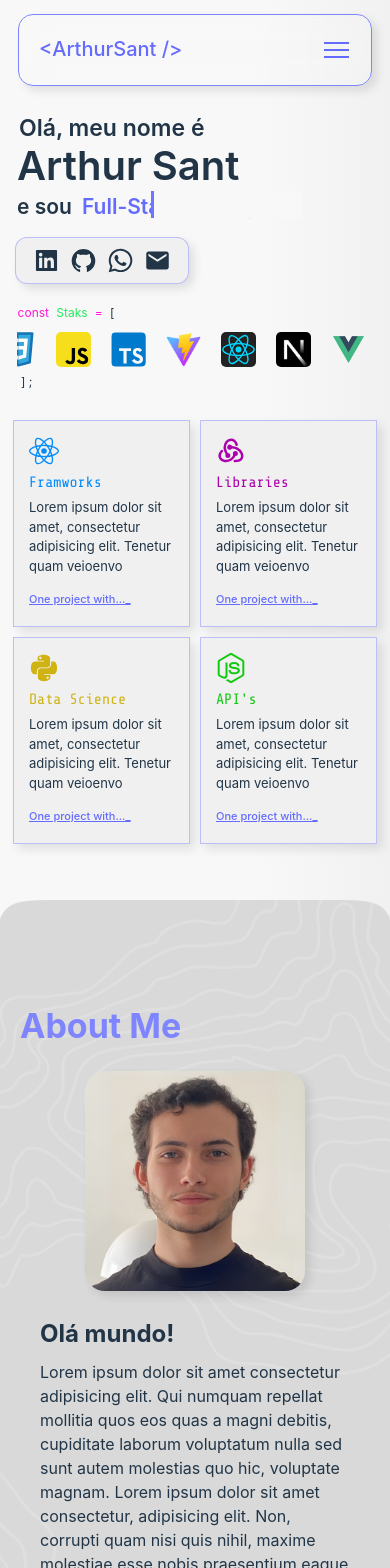
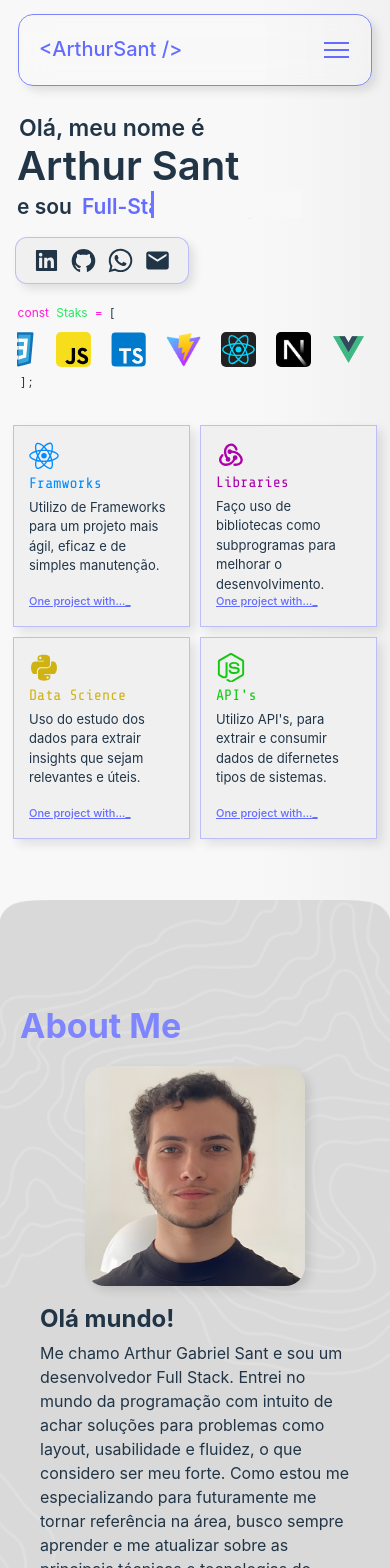
Before and after one commit to ArthurSantDev/ArthurSant, a React (Vite) app: page / in a window 390 px wide. Shown: the top 1568 px of the page. Built offline with nearby package versions, Linux system fonts and the light colour scheme.

Commit message:
add texts and fixed layout for these texts

```diff
--- a/src/Global/Global.css
+++ b/src/Global/Global.css
@@ -6,7 +6,6 @@
 
   color: #ffffffde;
   --color: #ffffffde;
-
   background: linear-gradient(to right, #01000f, #01000f, #01000f, #000d22);
   --background: #01000f;
 
@@ -92,6 +91,10 @@
     --four: #11c911;
   }
 }
+
+
+
+
 
 * {
   scroll-behavior: smooth;
@@ -192,7 +195,7 @@ button {
 }
 button i {
   font-size: 20px;
-  margin: 0 -4px -4px 0
+  margin: 0 -2px -4px -4px;
 }
 
 ::-webkit-scrollbar {
--- a/src/components/Stack/index.jsx
+++ b/src/components/Stack/index.jsx
@@ -62,7 +62,7 @@ const index = () => {
                <SiNextdotjs />
             </div>
             <div className='stack-box'>
-               <h1> Vute.Js </h1>
+               <h1> Vue.Js </h1>
                <FaVuejs />
             </div>
             <div className='stack-box'>
--- a/src/pages/About/index.css
+++ b/src/pages/About/index.css
@@ -40,7 +40,7 @@
 }
 
 .about_text {
-   width: 480px;
+   width: 500px;
    margin-left: 20px;
    padding: 5px;
 }
@@ -77,7 +77,7 @@
       align-items: center;
       justify-content: center;
       width: 100%;
-      margin-top: 20px;
+      margin-top: 15px;
    }
    .about_img img {
       width: 220px;
@@ -88,7 +88,7 @@
 
    .about_text {
       width: 100%;
-      padding: 25px 0px 0;
+      padding: 15px 0px 0;
       margin-left: 0;
    }
 
@@ -96,6 +96,6 @@
       padding: 0px 0px 0px 0px;
    }
    .about_text p {
-      padding: 8px 0px 0px 0px;
+      padding: 4px 0px 0px 0px;
    }
 }
--- a/src/pages/About/index.jsx
+++ b/src/pages/About/index.jsx
@@ -1,4 +1,4 @@
-import StackColumn from '../../components/Stack'
+import StacksColumn from '../../components/Stack'
 import './index.css'
 
 const index = () => {
@@ -18,13 +18,17 @@ const index = () => {
                   Olá mundo!
                </h2>
                <p>
-                  Lorem ipsum dolor sit amet consectetur adipisicing elit. Qui numquam repellat mollitia quos eos quas a magni debitis, cupiditate laborum voluptatum nulla sed sunt autem molestias quo hic, voluptate magnam.
-                  Lorem ipsum dolor sit amet consectetur, adipisicing elit. Non, corrupti quam nisi quis nihil, maxime molestiae esse nobis praesentium eaque dignissimos natus impedit quibusdam? Fugiat ex id earum officia nobis.
+               Me chamo Arthur Gabriel Sant e sou um desenvolvedor Full Stack.
+               Entrei no mundo da programação com intuito de achar soluções para problemas como  layout,
+               usabilidade e fluidez, o que considero ser meu forte. Como estou me especializando para
+               futuramente me tornar referência na área, busco sempre aprender e me atualizar sobre as principais
+               técnicas e tecnologias do mercado, tendo como minhas principais características a capacidade de compreender
+               e elevar o código e funcionalidades das aplicações em que trabalho.
                </p>
             </div>
          </div>
       </div>
-      <StackColumn />
+      <StacksColumn />
    </div>
    </div>
   )
--- a/src/pages/Home/index.css
+++ b/src/pages/Home/index.css
@@ -167,7 +167,7 @@
    text-align: start;
    width: 185px;
    height: 185px;
-   padding: 15px 15px 20px 15px;
+   padding: 15px 15px 15px 15px;
    border-radius: 0px;
    border: 1.5px solid var(--border);
    background-color: var(--back);
@@ -175,16 +175,20 @@
 }
 
 .skill svg {
-   width: 26px;
-   height: 26px;
-   margin-top: 8px;
+   width: 28px;
+   height: 28px;
+   margin-top: 5px;
 }
 
 .skill h2 {
    font-family: Share Tech Mono;
-   font-size: 15px;
+   font-size: 16px;
    font-weight: 900;
-   margin: 8px 0 6px;
+   margin: 4px 0 4px;
+}
+
+.skill-text {
+   height: 85px;
 }
 
 .skill p {
@@ -192,7 +196,7 @@
 }
 
 .link {
-   margin: 20px 0 0 0;
+   margin: 0px 0 0 0;
 }
 
 .link a {
@@ -344,7 +348,7 @@
       justify-content: start;
       text-align: start;
       max-width: 145px;
-      height: 175px;
+      height: 170px;
       padding: 15px;
       border-color: var(--mobile-border-200);
       /* border-color: var(--mobile-border-900); */
@@ -361,16 +365,20 @@
       font-family: Share Tech Mono;
       font-size: 15px;
       font-weight: 900;
-      margin: 6px 0 4px;
+      margin: 3px 0 2px;
+   }
+
+   .skill-text {
+      height: 90px;
+      padding: 0px 0px 0px 0px;
    }
 
    .skill p {
       font-size: 13px;
-      margin: 0px 0 4px;
    }
 
    .link {
-      margin: 5px 0 0 0;
+      margin: 0px 0 0 0;
    }
 
    .link a {
--- a/src/pages/Home/index.jsx
+++ b/src/pages/Home/index.jsx
@@ -48,8 +48,11 @@ const index = () => {
           <div className='skills'>
             <div className='skill shadow'>
               <SiReact className="one" />
-              <h2 className="one">Framworks</h2>
-              <p>Lorem ipsum dolor sit amet, consectetur adipisicing elit. Tenetur quam veioenvo</p>
+
+                <h2 className="one">Framworks</h2>
+              <div className="skill-text">
+                <p>Utilizo de Frameworks para um projeto mais ágil, eficaz e de simples manutenção.</p>
+              </div>
               <div className="link">
                 <a href="https://github.com/ArthurSantDev/Nike" target='_blank'>One project with..._</a>
               </div>
@@ -57,8 +60,11 @@ const index = () => {
 
             <div className='skill shadow'>
               <TbBrandRedux className="two" />
+
               <h2 className="two">Libraries</h2>
-              <p>Lorem ipsum dolor sit amet, consectetur adipisicing elit. Tenetur quam veioenvo</p>
+              <div className="skill-text">
+                <p>Faço uso de bibliotecas como subprogramas para melhorar o desenvolvimento.</p>
+              </div>
               <div className="link">
                 <a href="https://github.com/ArthurSantDev/Mern.In" target='_blank'>One project with..._</a>
               </div>
@@ -66,8 +72,11 @@ const index = () => {
 
             <div className='skill shadow'>
               <FaPython className="three" />
-              <h2 className="three">Data Science</h2>
-              <p>Lorem ipsum dolor sit amet, consectetur adipisicing elit. Tenetur quam veioenvo</p>
+
+                <h2 className="three">Data Science</h2>
+              <div className="skill-text">
+                <p>Uso do estudo dos dados para extrair insights que sejam relevantes e úteis.</p>
+              </div>
               <div className="link">
                 <a href="https://github.com/ArthurSantDev/Crud-SQL" target='_blank'>One project with..._</a>
               </div>
@@ -75,8 +84,11 @@ const index = () => {
 
             <div className='skill shadow'>
               <SiNodedotjs className="four" />
-              <h2 className="four">API's</h2>
-              <p>Lorem ipsum dolor sit amet, consectetur adipisicing elit. Tenetur quam veioenvo</p>
+
+                <h2 className="four">API's</h2>
+              <div className="skill-text">
+                <p>Utilizo API's, para extrair e consumir dados de difernetes tipos de sistemas.</p>
+              </div>
               <div className="link">
                 <a href="https://github.com/ArthurSantDev/Mern.In" target='_blank'>One project with..._</a>
               </div>
--- a/src/pages/Projects/index.css
+++ b/src/pages/Projects/index.css
@@ -70,7 +70,6 @@
 }
 
 .project p {
-   font-family: Share Tech Mono;
    font-size: 16px;
    font-weight: 600;
    text-align: start;
--- a/src/pages/Projects/index.jsx
+++ b/src/pages/Projects/index.jsx
@@ -128,7 +128,7 @@ const index = () => {
 
         <Link to='projects'>
             <button className="shadow">
-                SEE MORE PROJECTS <i><BiPlus /></i>
+               <i><BiPlus /></i> SEE MORE PROJECTS
             </button>
         </Link>
     </div>
```
